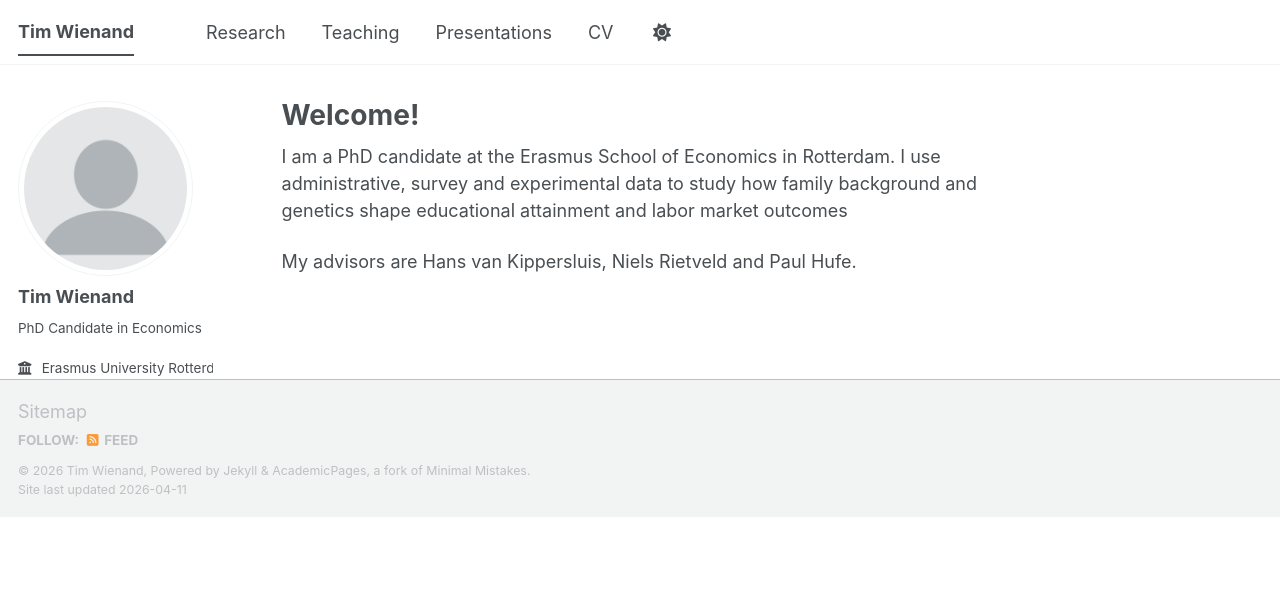
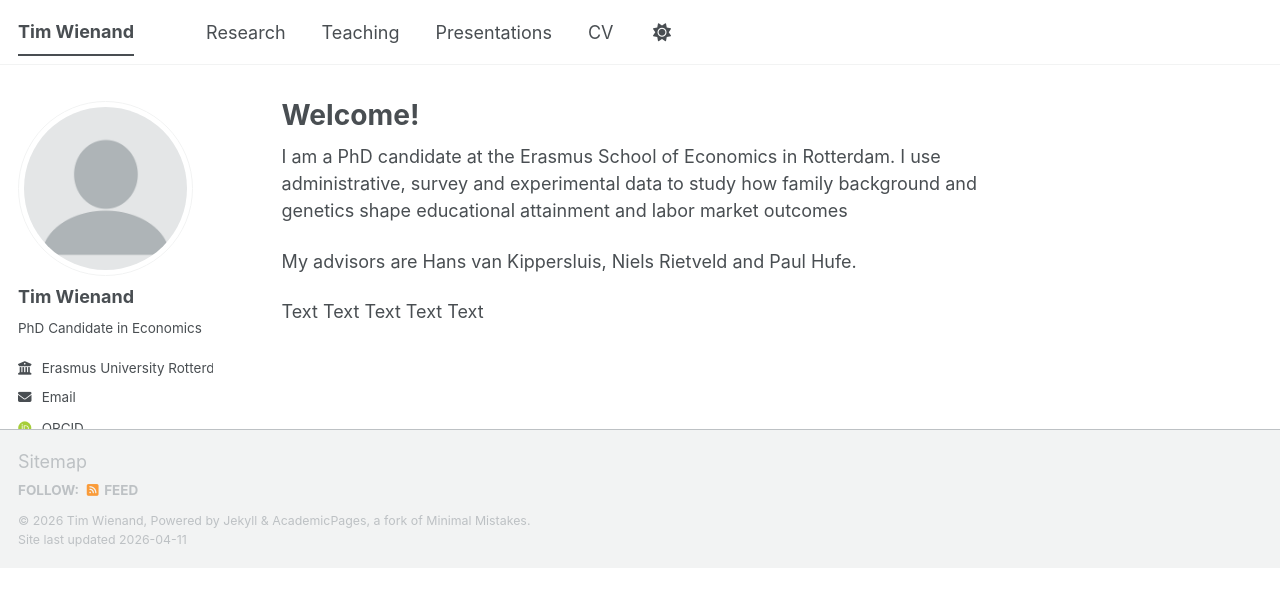
Before and after one commit to twienand/twienand.github.io, a Jekyll site: the page built from _pages/about.md, in a window 1280 px wide. Shown: the top 607 px of the page. Built offline with Jekyll 4.4.1, drawn with Linux system fonts in a browser that asks for light colours; some web fonts are replaced; a script bundle is joined from its source files by our own code; library files that are not in the unit come from our copies.

```diff
--- a/_pages/about.md
+++ b/_pages/about.md
@@ -8,9 +8,14 @@
 ---
 
 
-
 I am a PhD candidate at the Erasmus School of Economics in Rotterdam.
 I use administrative, survey and experimental data to study how family
 background and genetics shape educational attainment and labor market outcomes
 
 My advisors are Hans van Kippersluis, Niels Rietveld and Paul Hufe.
+
+Text
+Text
+Text
+Text
+Text
```
Also changed, not shown: _pages/research.md (renamed from _research/research.md).
